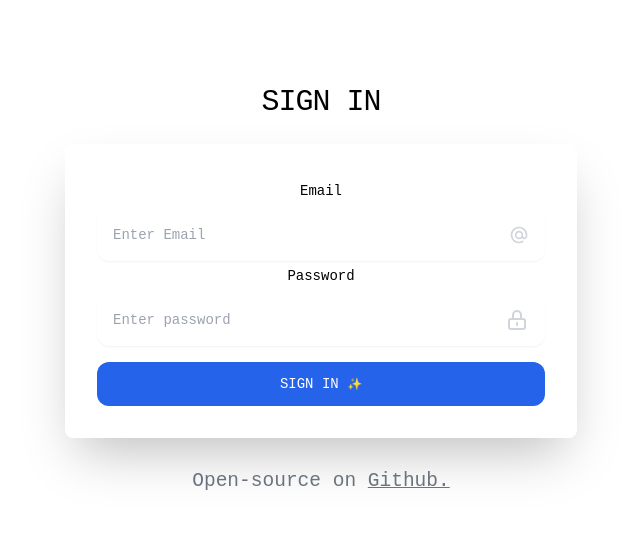
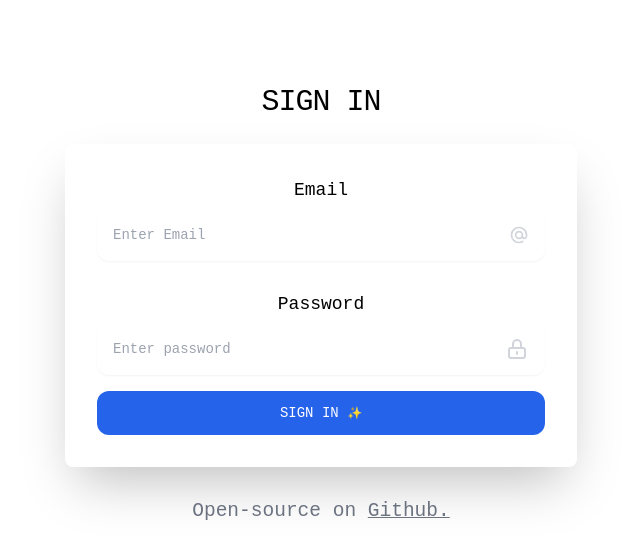
Before and after one commit to arthtyagi/nomofomo-client, a React (Vite) app: page / in a window 1280 px wide. Shown: the top 558 px of the page, without its empty margins (319-959 px from the left). Built offline with nearby package versions, Linux system fonts and the light colour scheme.

Commit message:
cleanup + error message on invalid username/password after submitting

```diff
--- a/src/components/Login.jsx
+++ b/src/components/Login.jsx
@@ -72,7 +72,7 @@ function Login() {
           >
             {({ isSubmitting }) => (
               <Form className="p-8 mt-6 mb-0 space-y-4 rounded-lg shadow-2xl">
-                <label htmlFor="email" className="text-sm font-medium">
+                <label htmlFor="email" className="text-lg">
                   Email
                   <div className="relative mt-1">
                     <Field
@@ -98,9 +98,10 @@ function Login() {
                       </svg>
                     </span>
                   </div>
-                  <ErrorMessage name="email" component="div" />
+                  <ErrorMessage name="email" component="div" className="text-red-400 text-sm" />
                 </label>
-                <label htmlFor="password" className="text-sm font-medium">
+                <br />
+                <label htmlFor="password" className="text-lg">
                   Password
                   <div className="relative mt-1">
                     <Field
@@ -128,7 +129,7 @@ function Login() {
                       </svg>
                     </span>
                   </div>
-                  <ErrorMessage name="password" component="div" />
+                  <ErrorMessage name="password" component="div" className="text-red-400 text-sm" />
                 </label>
                 <button
                   type="submit"
```
